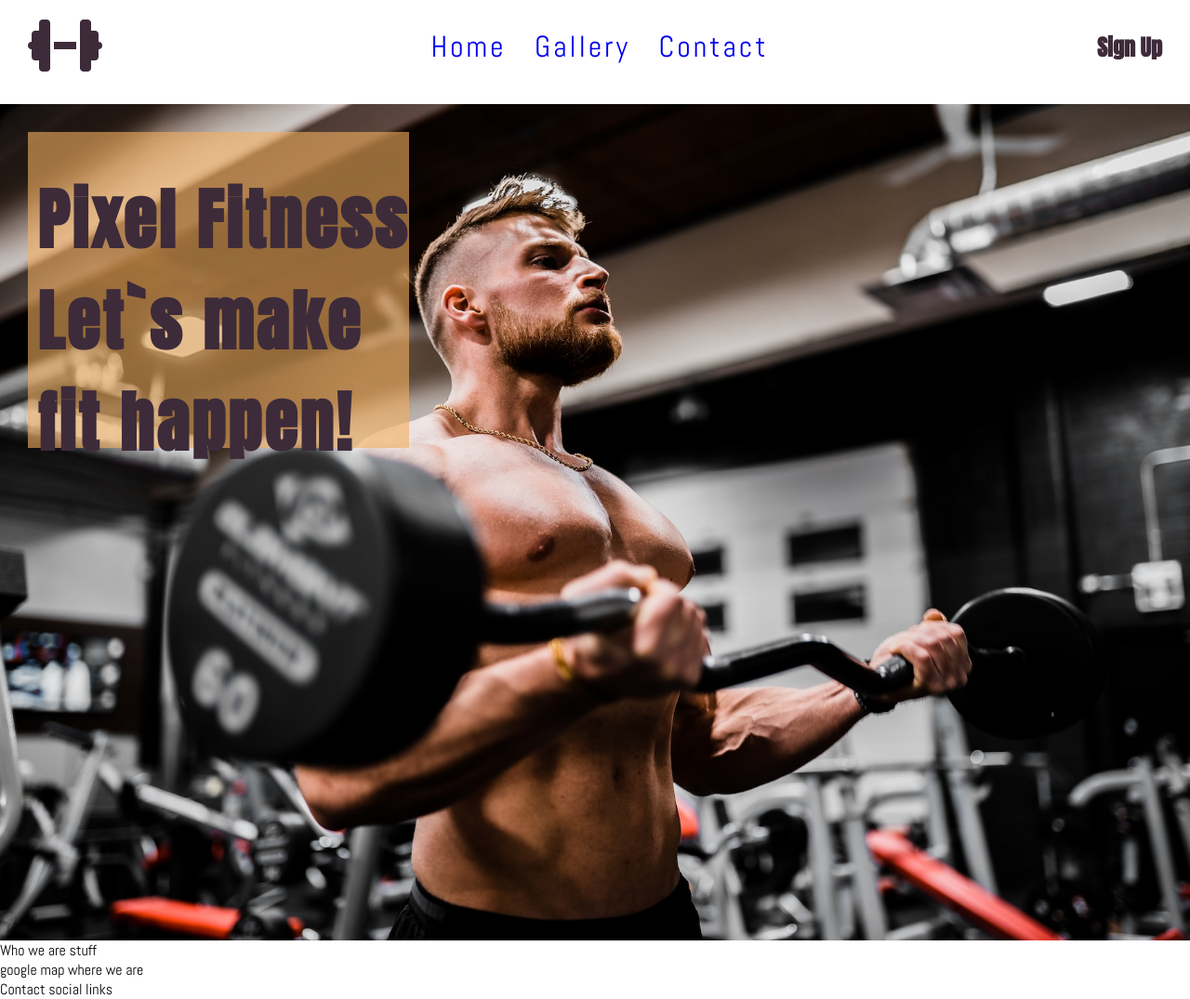
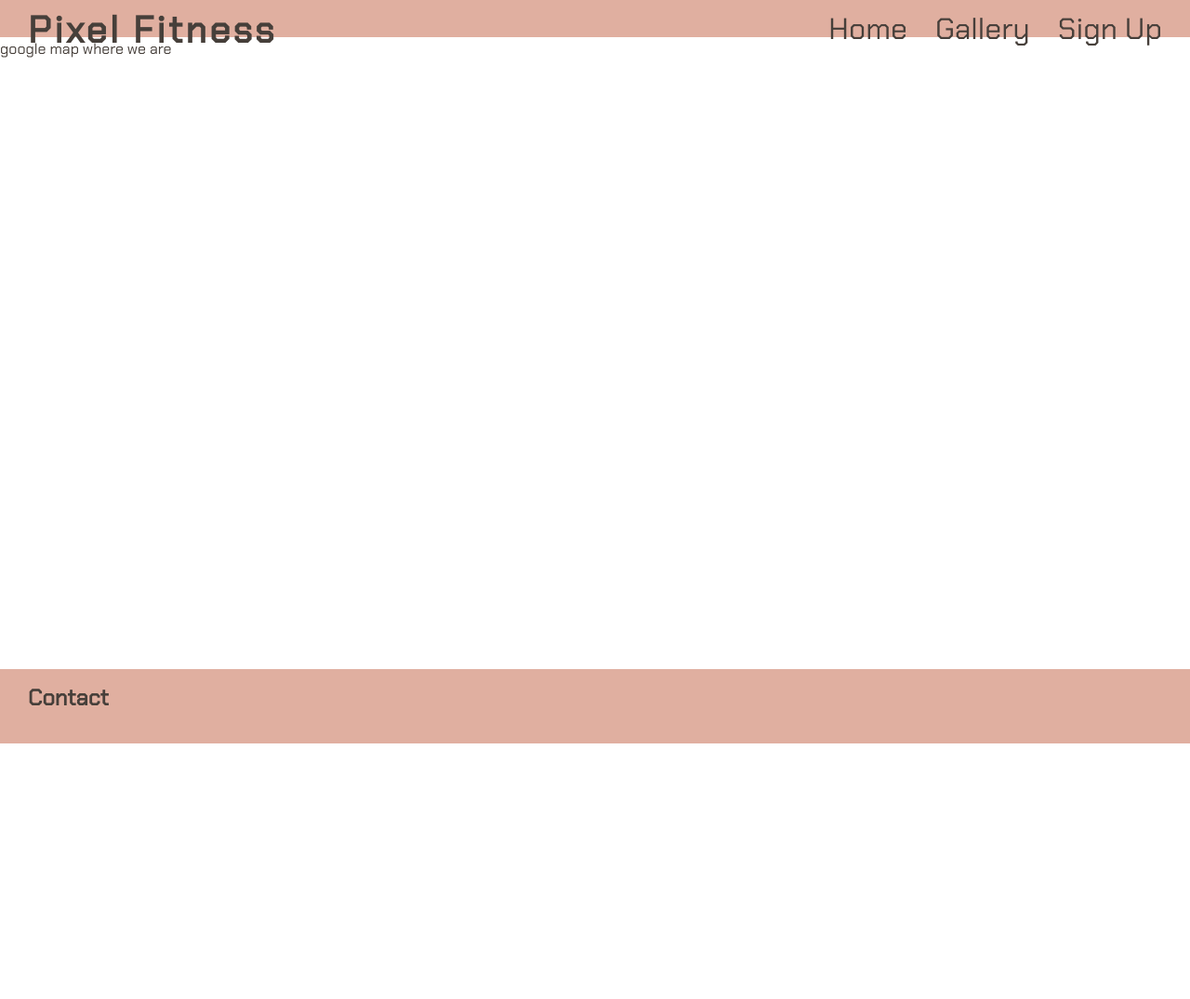
Before and after one commit to kbogar/p1-gym, a plain HTML site: page index.html in a window 1280 px wide. Shown: the whole page at 93% size. After the commit the page ends 800 px from the top, so only its background shows below. Drawn offline with Linux system fonts and the light colour scheme.

Commit message:
Add new styles header and footer

```diff
--- a/assets/css/style.css
+++ b/assets/css/style.css
@@ -1,4 +1,4 @@
-@import url('https://fonts.googleapis.com/css2?family=Abel&family=Anton&display=swap');
+@import url('https://fonts.googleapis.com/css2?family=Chakra+Petch&display=swap');
 
 * {
     margin: 0;
@@ -7,95 +7,58 @@
 }
 
 body {
-    font-family: 'Abel', sans-serif;
-    font-weight: 400;
-    color: #040404;
+    font-family: 'Chakra Petch', sans-serif;
+    color: #463F3A;
 }
 
 /* headings */
 
-h1, h2 {
-    font-family: 'Anton', sans-serif;
-    color: #3d2b3a;
+
+
+/* header and footer */
+header, footer {
+    position: absolute;
+    background-color: #E0AFA0;
+    width: 100%;
 }
 
-/* header */
-
-
-#left-logo {
-    float: left;
-    font-size: 400%;
-    margin-left: 30px;
-    position: relative;
-    bottom: 20px;
+header {
+    height: 5vh;
 }
 
-#left-logo > a {
-    color: #3d2b3a;
+header h2 {
+    position: absolute;
+    margin-top: 6px;
+    margin-left: 30px;
+    font-size: 250%;
+    letter-spacing: 3px;
+}
+footer {
+    height: 10vh;
+    bottom: 0;
 }
 
-#menu {
-    text-align: center;
-    letter-spacing: 3px;
-    margin-top: 30px;
-    position: relative;
-    right: 40px;
+footer h2 {
+    position: absolute;
+    margin-top: 15px;
+    margin-left: 30px;
 }
 
-#menu li {
-    list-style-type: none;
-    display: inline;
-    font-size: 200%;
-    margin-right: 20px;
+.menu {
+    position: absolute;
+    width: 100%;
 }
 
-#menu a {
-    text-decoration: none;
+.menu li {
+    display: inline;
+    float: right;
 }
 
-#sign-up {
-    float: right;
+.menu a {
+    position: relative;
     text-decoration: none;
+    font-size: 200%;
     margin-right: 30px;
-    position: relative;
-    bottom: 37px;
+    top: 10px;
+    color: #463F3A;
 }
-
-
-/* section-1 */
-
-#section-1 {
-    height: 900px;
-    width: 100%;
-    overflow: hidden;
-
-    position: relative;
-
-}
-
-#front-image {
-    height: 900px;
-    width: 100%;
-    background: url(../images/anastase-maragos-7kEpUPB8vNk-unsplash.jpg) no-repeat center center;
-    background-size: cover;
-
-
-}
-
-#cover-text {
-    font-size: 300%;
-    letter-spacing: 3px;
-
-    background-color: rgba(244, 175, 96, .6);
-
-    width: 400px;
-    height: 300px;
-
-    padding-top: 40px;
-    padding-left: 10px;
-
-    top: 30px;
-    left: 30px;
-
-    position: absolute;
-}
--- a/index.html
+++ b/index.html
@@ -13,40 +13,28 @@
 </head>
 
 <body>
-    <header id="header">
-        <!-- Left box logo -->
-        <div id="left-logo">
-            <a href="index.html"><i class="fa-solid fa-dumbbell"></i></a>
-        </div>
-        <!-- Mid box for navbar -->
-        <nav>
-            <ul id="menu">
+    <header>
+        <h2>Pixel Fitness</h2>
+        <div class="menu">
+            <ul>
                 <li>
-                    <a href="index.html">Home</a>
+                    <a href="#">Sign Up</a>
                 </li>
                 <li>
                     <a href="#">Gallery</a>
                 </li>
                 <li>
-                    <a href="#">Contact</a>
+                    <a href="index.html">Home</a>
                 </li>
             </ul>
-        </nav>
-        <!-- Right box for sign up -->
-        <a href="#">
-            <h2 id="sign-up">Sign Up</h2>
-        </a>
+        </div>
     </header>
-    <section id="section-1">
-        <div id="front-image"></div>
-        <div id="cover-text">
-            <h1>Pixel Fitness</h1>
-            <h2>Let`s make fit happen!</h2>
-        </div>
-    </section>
+    <section>main photo with cover text</section>
     <section>Who we are stuff</section>
     <section>google map where we are</section>
-    <footer>Contact social links</footer>
+    <footer>
+        <h2>Contact</h2>
+    </footer>
     <!-- Font Awesome script -->
     <script src="https://kit.fontawesome.com/3d1edd19b8.js" crossorigin="anonymous"></script>
 </body>
```
